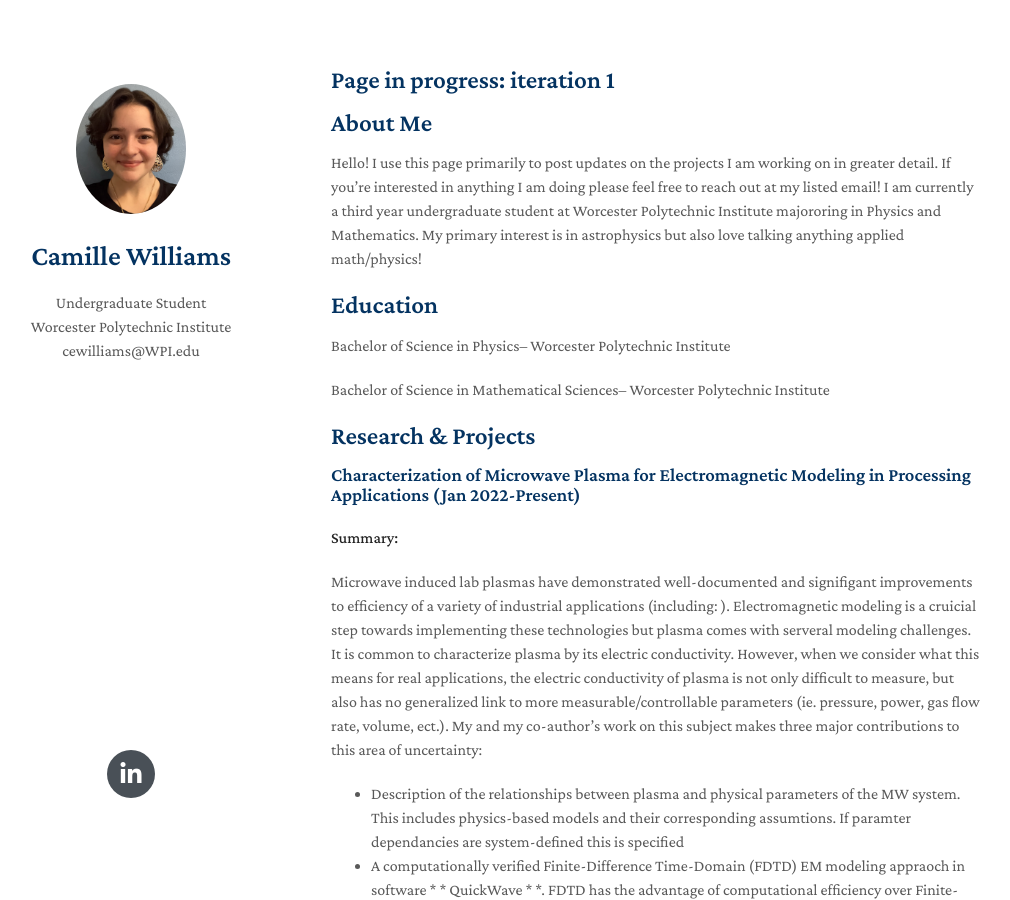
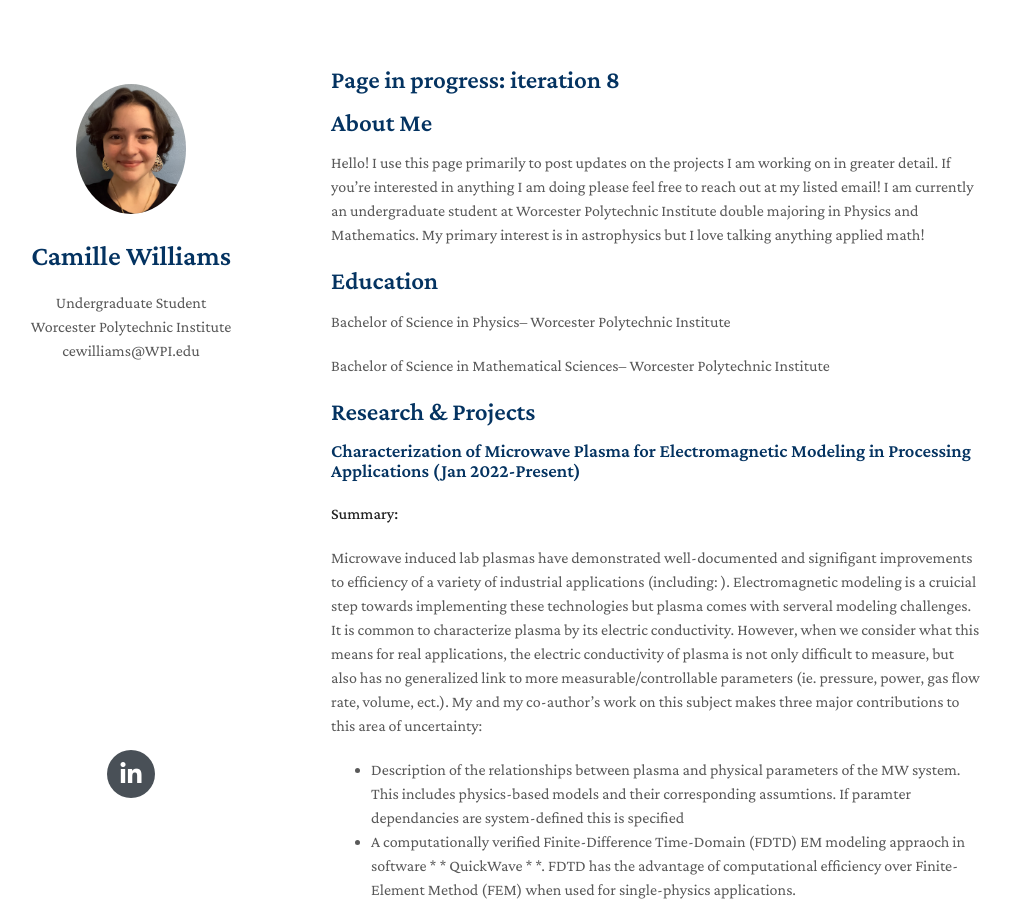
Before and after one commit to CamilleW8831/CamilleW8831.github.io, a Jekyll site: the page built from index.md, in a window 1280 px wide and 900 px high. Shown: the whole window, without its empty margins (139-1149 px from the left). Built offline with Jekyll 4.4.1, drawn with Linux system fonts in a browser that asks for light colours; nearby versions of some CDN libraries; a style sheet for code colours, icons or effects is not loaded; our own code applies the rules of GitHub Pages for plain Markdown files.

Commit message:
Update index.md

```diff
--- a/index.md
+++ b/index.md
@@ -2,10 +2,10 @@
 layout: homepage
 ---
 
-## Page in progress: iteration 1
+## Page in progress: iteration 8
 
 ## About Me
-Hello! I use this page primarily to post updates on the projects I am working on in greater detail. If you're interested in anything I am doing please feel free to reach out at my listed email! I am currently a third year undergraduate student at Worcester Polytechnic Institute majororing in Physics and Mathematics. My primary interest is in astrophysics but also love talking anything applied math/physics!
+Hello! I use this page primarily to post updates on the projects I am working on in greater detail. If you're interested in anything I am doing please feel free to reach out at my listed email! I am currently an undergraduate student at Worcester Polytechnic Institute double majoring in Physics and Mathematics. My primary interest is in astrophysics but I love talking anything applied math!
 
 
 ## Education
```
